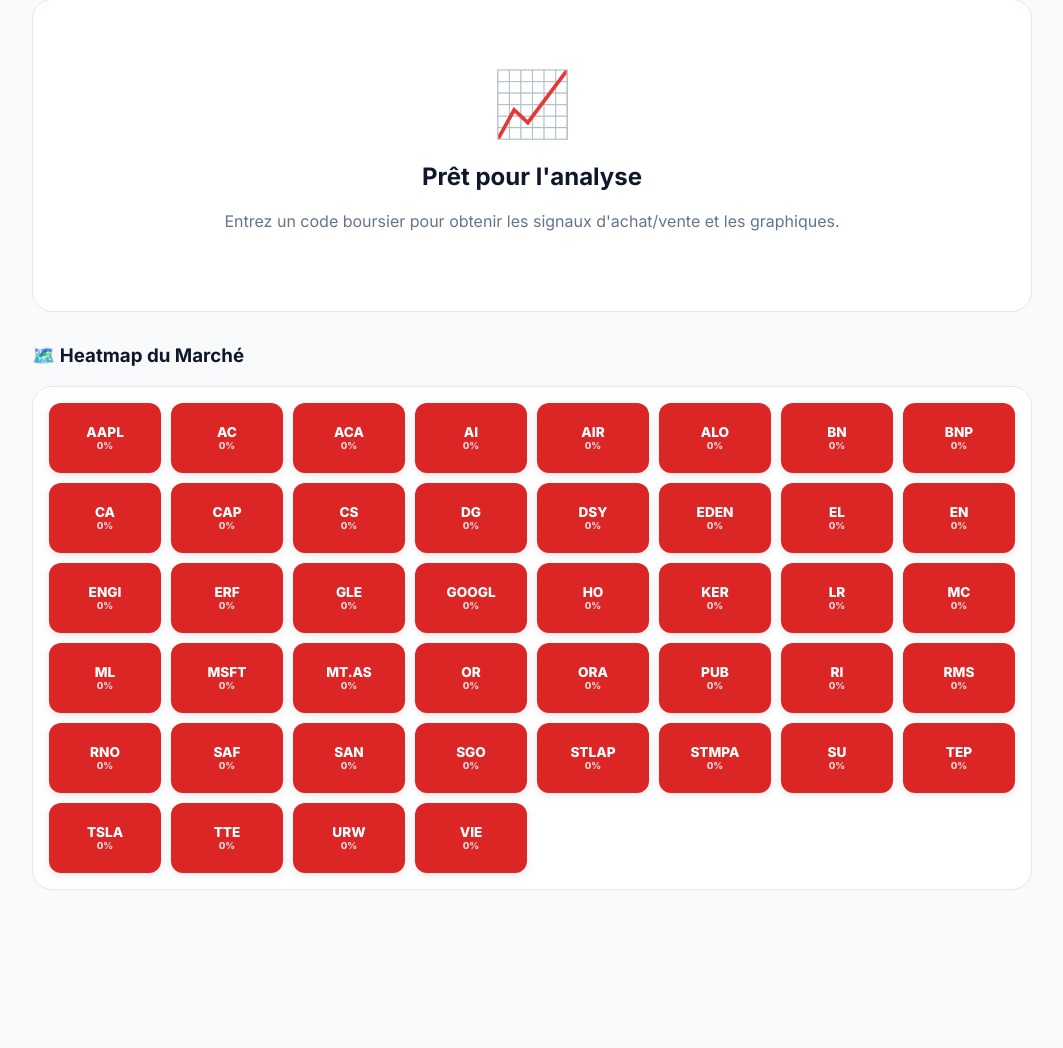
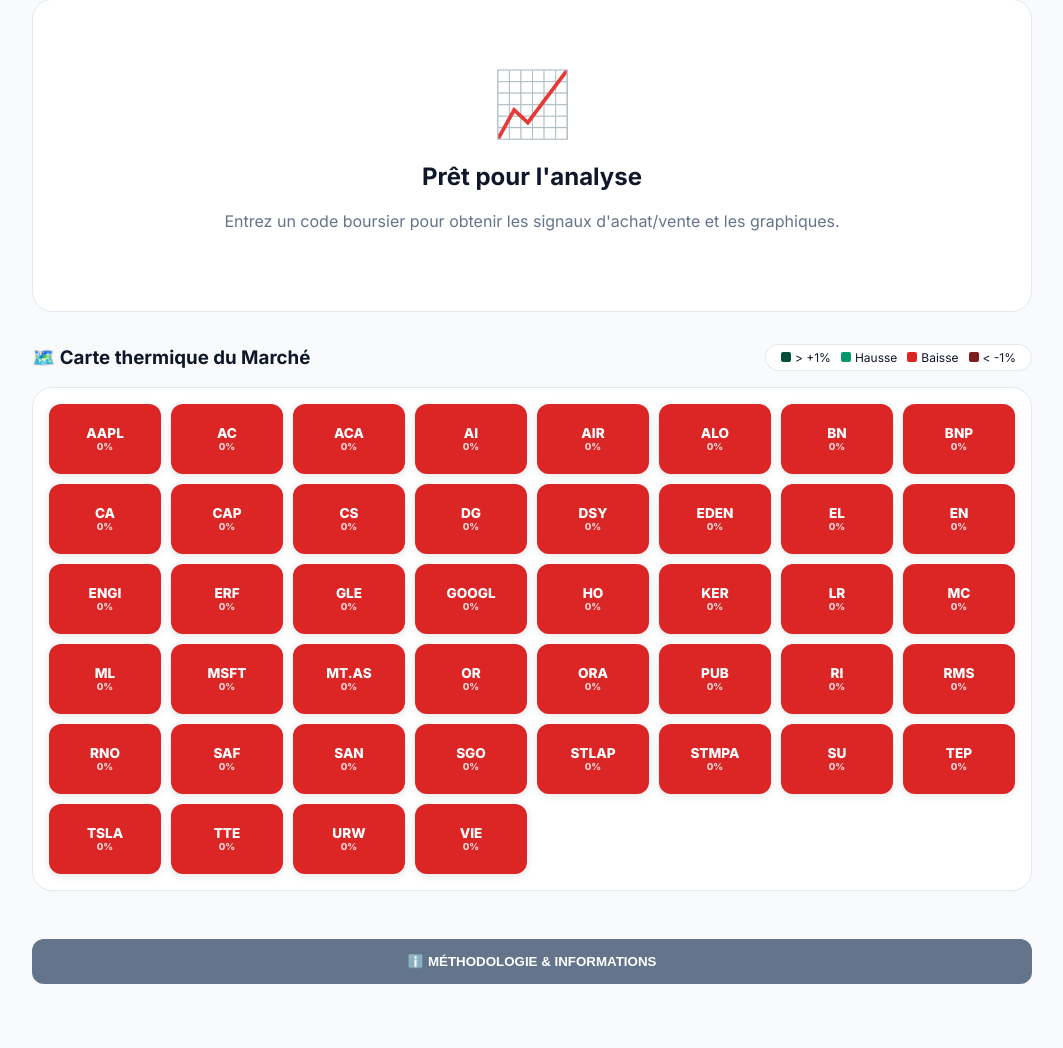
Before and after one commit to admin5004/trade-analyser-bourse, a Flask app: page /analyze in a window 1280 px wide. Shown: the part 249-1297 px from the top of the page, without its empty margins (108-1171 px from the left). Before the commit the page ends 1139 px from the top, so only its background shows below. Run offline with Flask 3, Linux system fonts and the light colour scheme; the visitor is signed in with stand-in values (Sample User, id 1); data comes from the database, SQL or seed files in the repository.

Commit message:
UI: Rename Heatmap to Carte thermique, add legend and info menus

```diff
--- a/templates/index.html
+++ b/templates/index.html
@@ -124,7 +124,15 @@
         </div> <!-- Fin de dashboard-grid -->
 
         <div class="col-12" style="margin-top: 2rem;">
-            <h3>🗺️ Heatmap du Marché</h3>
+            <div style="display: flex; justify-content: space-between; align-items: center; margin-bottom: 1rem;">
+                <h3 style="margin: 0;">🗺️ Carte thermique du Marché</h3>
+                <div style="display: flex; gap: 10px; font-size: 0.75rem; align-items: center; background: white; padding: 5px 15px; border-radius: 99px; border: 1px solid var(--border);">
+                    <span style="display: flex; align-items: center; gap: 4px;"><span style="width: 10px; height: 10px; background: #064e3b; border-radius: 2px;"></span> > +1%</span>
+                    <span style="display: flex; align-items: center; gap: 4px;"><span style="width: 10px; height: 10px; background: #059669; border-radius: 2px;"></span> Hausse</span>
+                    <span style="display: flex; align-items: center; gap: 4px;"><span style="width: 10px; height: 10px; background: #dc2626; border-radius: 2px;"></span> Baisse</span>
+                    <span style="display: flex; align-items: center; gap: 4px;"><span style="width: 10px; height: 10px; background: #7f1d1d; border-radius: 2px;"></span> < -1%</span>
+                </div>
+            </div>
             <div class="card heatmap-grid">
                 {% if heatmap_data %}
                     {% for item in heatmap_data %}
@@ -136,6 +144,27 @@
                 {% else %}
                     <p style="text-align:center; color: #64748b; padding: 1rem;">Chargement des données du marché...</p>
                 {% endif %}
+            </div>
+        </div>
+
+        <!-- Section Information / Menus additionnels -->
+        <div class="col-12" style="margin-top: 2rem; margin-bottom: 4rem;">
+            <button class="accordion-btn" style="background: #64748b;" onclick="toggleSection('info-area')">ℹ️ MÉTHODOLOGIE & INFORMATIONS</button>
+            <div id="info-area" class="accordion-content">
+                <div style="display: grid; grid-template-columns: 1fr 1fr; gap: 20px;">
+                    <div>
+                        <h4>🔍 Méthodologie</h4>
+                        <p style="font-size: 0.9rem; color: #475569;">L'analyse repose sur un croisement d'indicateurs techniques (RSI, Moyennes Mobiles 20/50/200) et de force relative sectorielle. Les signaux sont générés automatiquement par l'algorithme Trading Analyzer V3.</p>
+                    </div>
+                    <div>
+                        <h4>📊 Indicateurs utilisés</h4>
+                        <ul style="font-size: 0.9rem; color: #475569;">
+                            <li><strong>RSI (14)</strong> : Mesure la vitesse et le changement des mouvements de prix.</li>
+                            <li><strong>MM200</strong> : Détermine la tendance de fond à long terme.</li>
+                            <li><strong>Force Relative</strong> : Comparaison de la performance de l'action par rapport à son secteur.</li>
+                        </ul>
+                    </div>
+                </div>
             </div>
         </div>
     </div>
```
